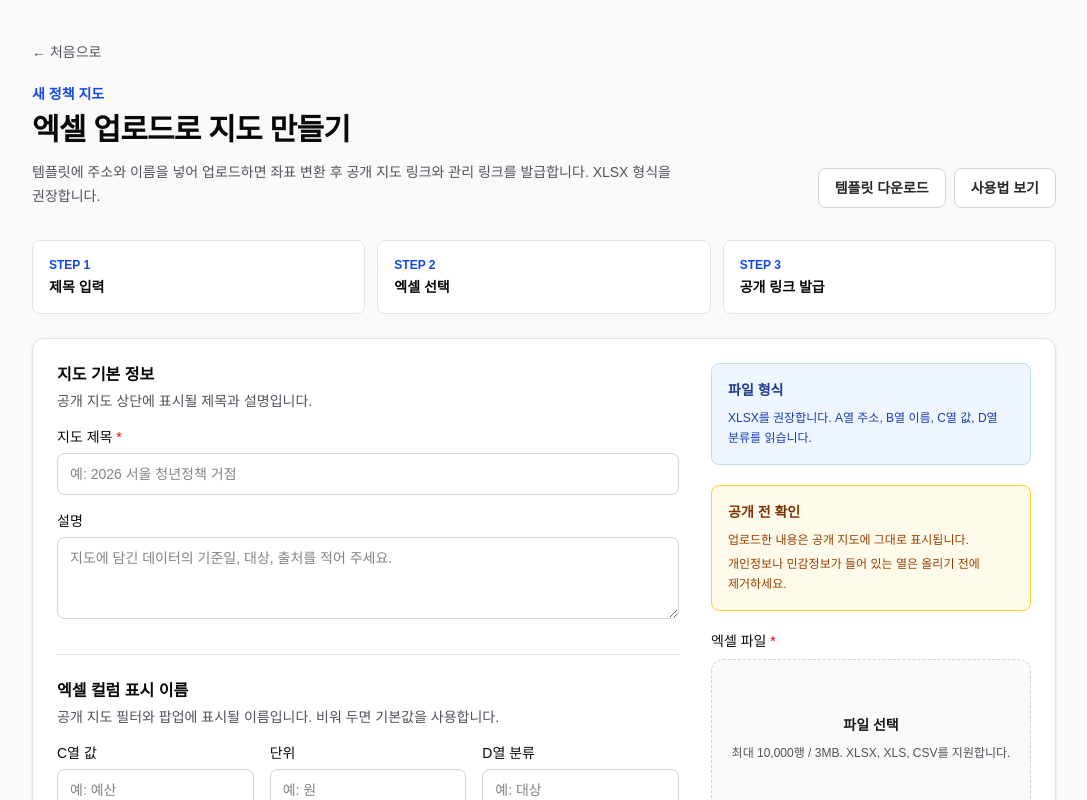
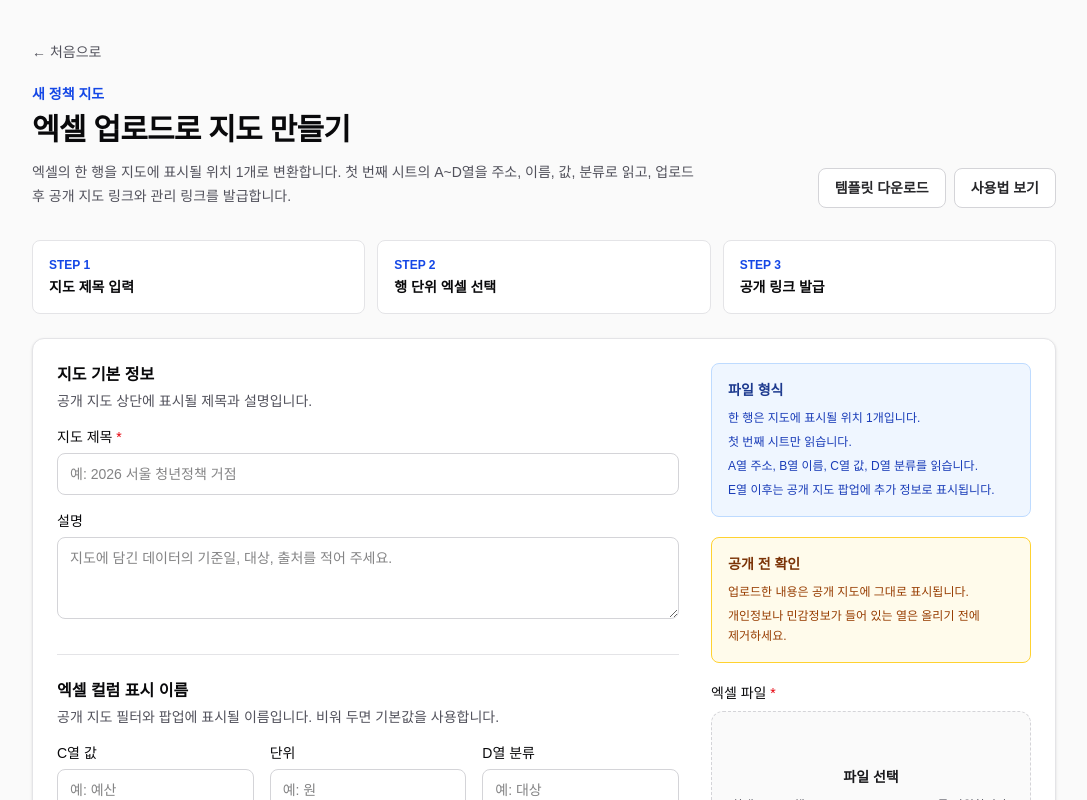
Before and after one commit to hosungseo/gonpunclaw-policymap, a Next.js app: page /upload in a window 1280 px wide. Shown: the top 800 px of the page, without its empty margins (96-1183 px from the left). Built offline with nearby package versions, Linux system fonts and the light colour scheme.

Commit message:
docs: clarify spreadsheet row mapping

```diff
--- a/src/app/upload/UploadForm.tsx
+++ b/src/app/upload/UploadForm.tsx
@@ -336,9 +336,12 @@ export function UploadForm() {
         <aside className="space-y-5">
           <div className="rounded-lg border border-blue-200 bg-blue-50 p-4 dark:border-blue-900 dark:bg-blue-950">
             <p className="text-sm font-semibold text-blue-900 dark:text-blue-100">파일 형식</p>
-            <p className="mt-2 text-xs leading-5 text-blue-800 dark:text-blue-200">
-              XLSX를 권장합니다. A열 주소, B열 이름, C열 값, D열 분류를 읽습니다.
-            </p>
+            <div className="mt-2 space-y-1 text-xs leading-5 text-blue-800 dark:text-blue-200">
+              <p>한 행은 지도에 표시될 위치 1개입니다.</p>
+              <p>첫 번째 시트만 읽습니다.</p>
+              <p>A열 주소, B열 이름, C열 값, D열 분류를 읽습니다.</p>
+              <p>E열 이후는 공개 지도 팝업에 추가 정보로 표시됩니다.</p>
+            </div>
           </div>
 
           <div className="rounded-lg border border-amber-300 bg-amber-50 p-4 dark:border-amber-900 dark:bg-amber-950">
@@ -435,7 +438,7 @@ function FilePreviewPanel({ preview }: { preview: FilePreview }) {
       <div className="flex items-center justify-between gap-3">
         <p className="text-sm font-semibold">미리보기</p>
         <span className="rounded-full bg-emerald-50 px-2.5 py-1 text-xs font-semibold text-emerald-700 dark:bg-emerald-950 dark:text-emerald-300">
-          {preview.totalRows.toLocaleString()}개 주소
+          {preview.totalRows.toLocaleString()}개 위치
         </span>
       </div>
       {preview.skipped.length > 0 && (
--- a/src/app/upload/page.tsx
+++ b/src/app/upload/page.tsx
@@ -19,8 +19,8 @@ export default function UploadPage() {
               <p className="text-sm font-semibold text-blue-700 dark:text-blue-400">새 정책 지도</p>
               <h1 className="mt-2 text-3xl font-semibold tracking-tight">엑셀 업로드로 지도 만들기</h1>
               <p className="mt-3 max-w-2xl text-sm leading-6 text-zinc-600 dark:text-zinc-400">
-                템플릿에 주소와 이름을 넣어 업로드하면 좌표 변환 후 공개 지도 링크와 관리 링크를
-                발급합니다. XLSX 형식을 권장합니다.
+                엑셀의 한 행을 지도에 표시될 위치 1개로 변환합니다. 첫 번째 시트의 A~D열을
+                주소, 이름, 값, 분류로 읽고, 업로드 후 공개 지도 링크와 관리 링크를 발급합니다.
               </p>
             </div>
             <div className="flex flex-wrap gap-2 text-sm">
@@ -43,7 +43,7 @@ export default function UploadPage() {
         </header>
 
         <div className="mb-6 grid gap-3 md:grid-cols-3">
-          {["제목 입력", "엑셀 선택", "공개 링크 발급"].map((label, index) => (
+          {["지도 제목 입력", "행 단위 엑셀 선택", "공개 링크 발급"].map((label, index) => (
             <div key={label} className="rounded-lg border border-zinc-200 bg-white p-4 dark:border-zinc-800 dark:bg-zinc-900">
               <p className="text-xs font-semibold text-blue-700 dark:text-blue-400">STEP {index + 1}</p>
               <p className="mt-1 text-sm font-semibold">{label}</p>
```
Also changed, not shown: 3 other files (tests, documents, lock files or other folders).
